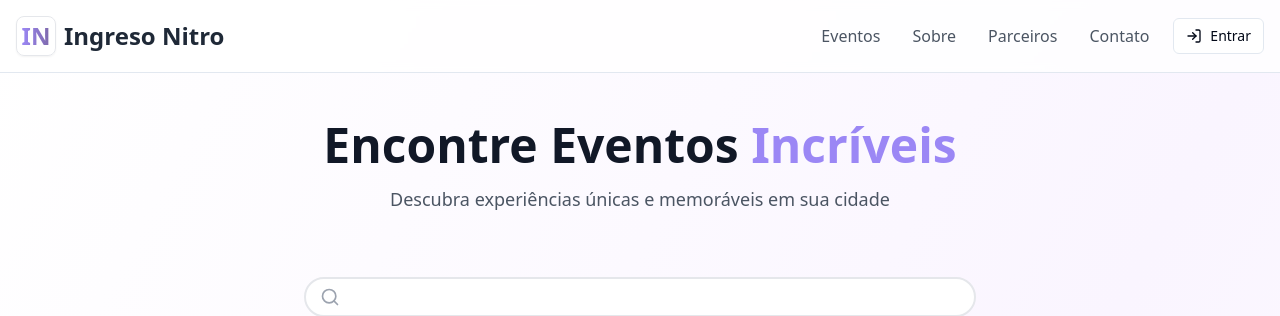
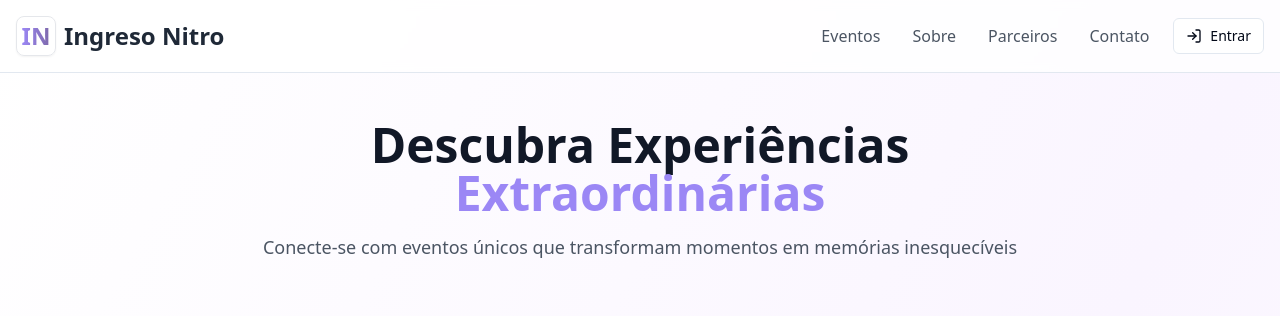
Before and after one commit to designs-lovable-hehe/ingressify-dynamic-dashboard-52, a React (Vite) app: page /eventos in a window 1280 px wide. Shown: the top 316 px of the page. Built offline with nearby package versions, Linux system fonts and the light colour scheme.

Commit message:
Improve event page text
Improved the text on the events page.

```diff
--- a/src/pages/Events.tsx
+++ b/src/pages/Events.tsx
@@ -86,10 +86,10 @@ const Events = () => {
           transition={{ duration: 0.5 }}
         >
           <h1 className="text-4xl md:text-5xl font-bold text-gray-900 mb-4">
-            Encontre Eventos <span className="text-primary">Incríveis</span>
+            Descubra Experiências <span className="text-primary">Extraordinárias</span>
           </h1>
           <p className="text-lg text-gray-600">
-            Descubra experiências únicas e memoráveis em sua cidade
+            Conecte-se com eventos únicos que transformam momentos em memórias inesquecíveis
           </p>
         </motion.div>
 
```
